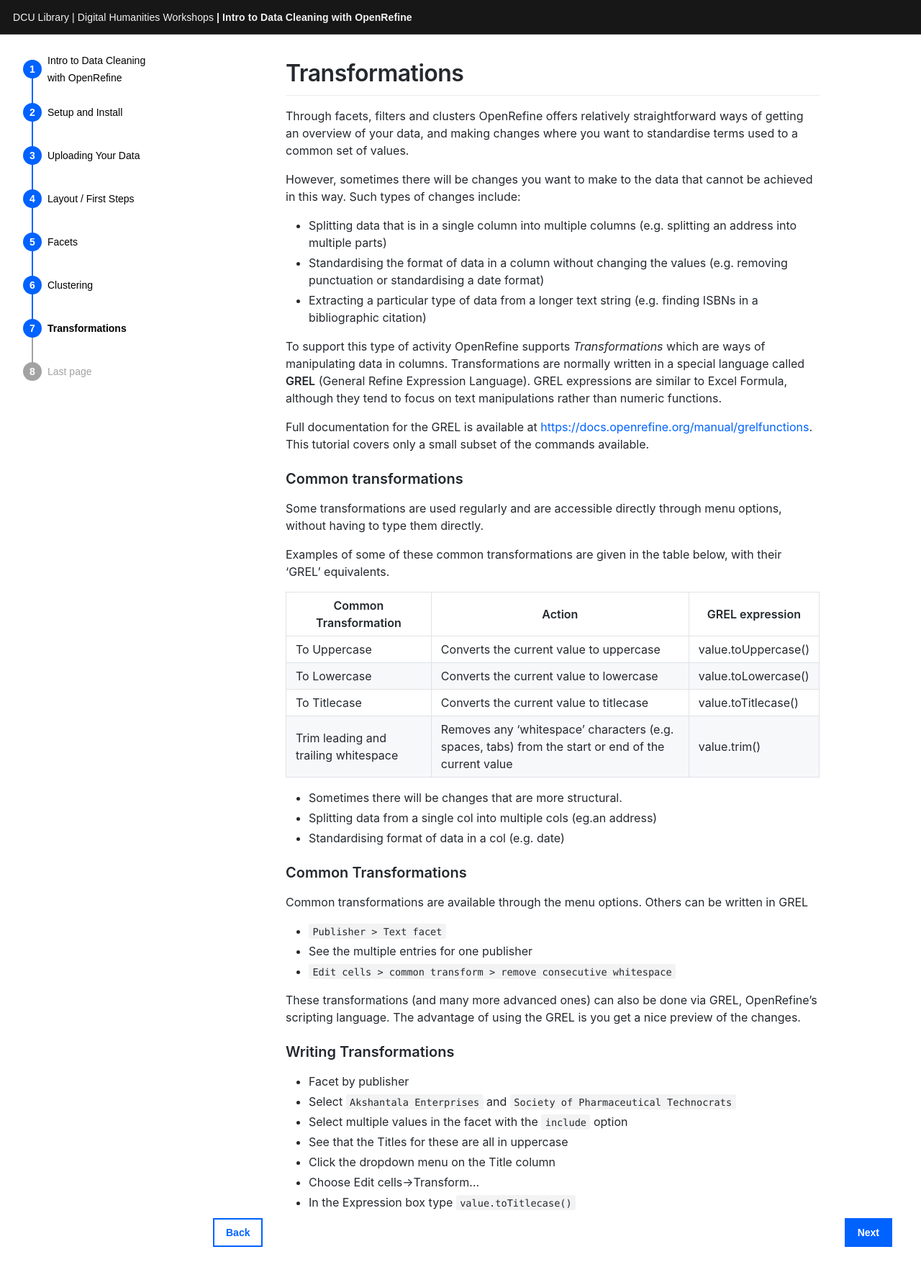
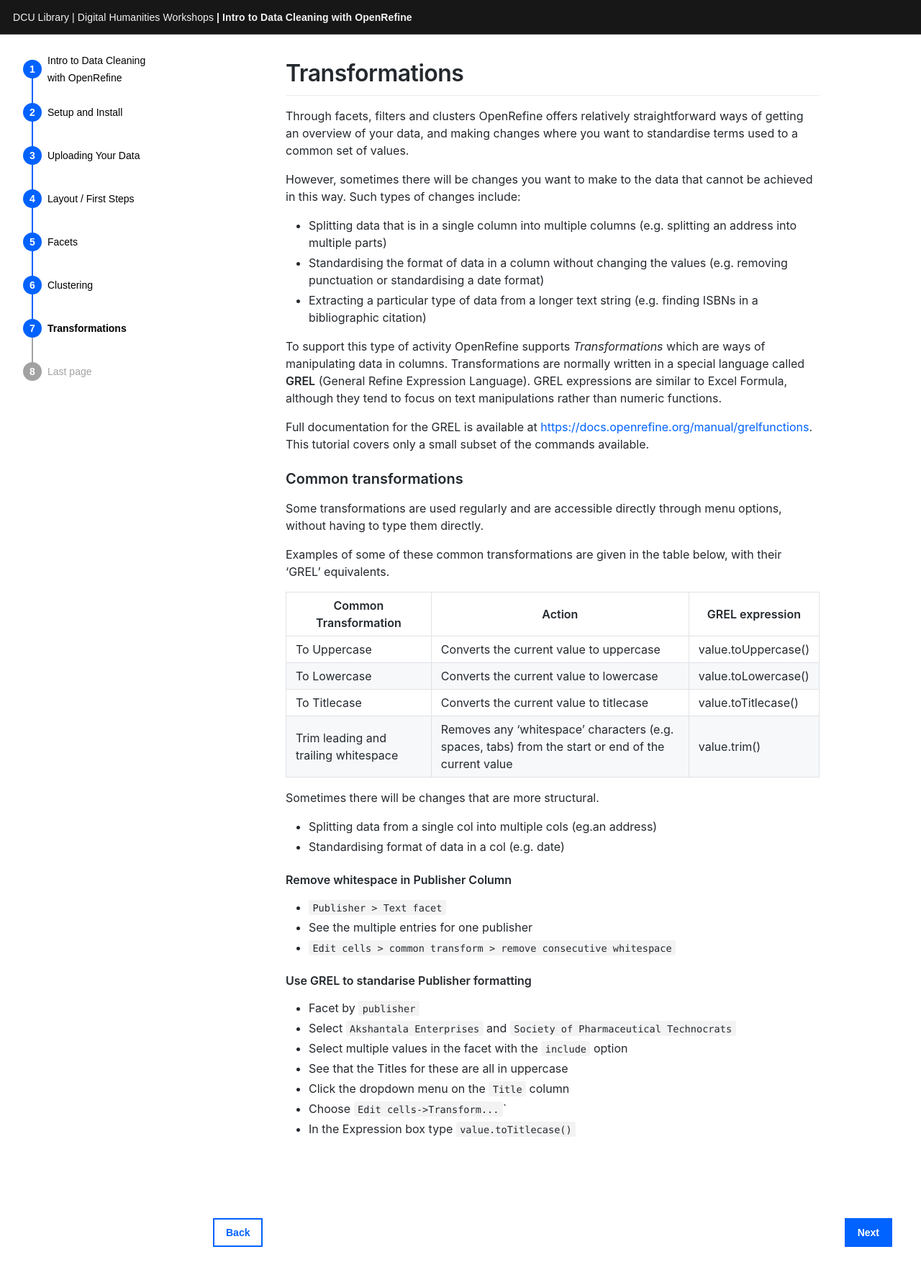
Before and after one commit to DCULibrary/open-refine-workshop, a Jekyll site: the page built from _workshop/transformations.md, in a window 1280 px wide. Shown: the top 1771 px of the page at 72% size. Built offline with Jekyll 4.4.1, drawn with Linux system fonts in a browser that asks for light colours; some web fonts are replaced.

Commit message:
Fix filename

```diff
--- a/_workshop/tranformations.md
+++ b/_workshop/transformations.md
@@ -27,25 +27,21 @@ To Lowercase	        | Converts the current value to lowercase |	value.toLowerca
 To Titlecase	        | Converts the current value to titlecase |	value.toTitlecase() |
 Trim leading and trailing whitespace | Removes any ‘whitespace’ characters (e.g. spaces, tabs) from the start or end of the current value | value.trim() |
 
-
-* Sometimes there will be changes that are more structural.
+Sometimes there will be changes that are more structural.
 * Splitting data from a single col into multiple cols (eg.an address)
 * Standardising format of data in a col (e.g. date)
 
-### Common Transformations
-Common transformations are available through the menu options. Others can be written in GREL
+#### Remove whitespace in Publisher Column
 
 * `Publisher > Text facet`
 * See the multiple entries for one publisher
 * `Edit cells > common transform > remove consecutive whitespace`
 
-These transformations (and many more advanced ones) can also be done via GREL, OpenRefine's scripting language. The advantage of using the GREL is you get a nice preview of the changes.
-
-### Writing Transformations
-* Facet by publisher
+#### Use GREL to standarise Publisher formatting
+* Facet by `publisher`
 * Select `Akshantala Enterprises` and `Society of Pharmaceutical Technocrats`
 * Select multiple values in the facet with the `include` option
 * See that the Titles for these are all in uppercase
-* Click the dropdown menu on the Title column
-* Choose Edit cells->Transform...
+* Click the dropdown menu on the `Title` column
+* Choose `Edit cells->Transform...``
 * In the Expression box type `value.toTitlecase()`
```
Also changed, not shown: _workshop/clustering.md (+1 -1 lines).
